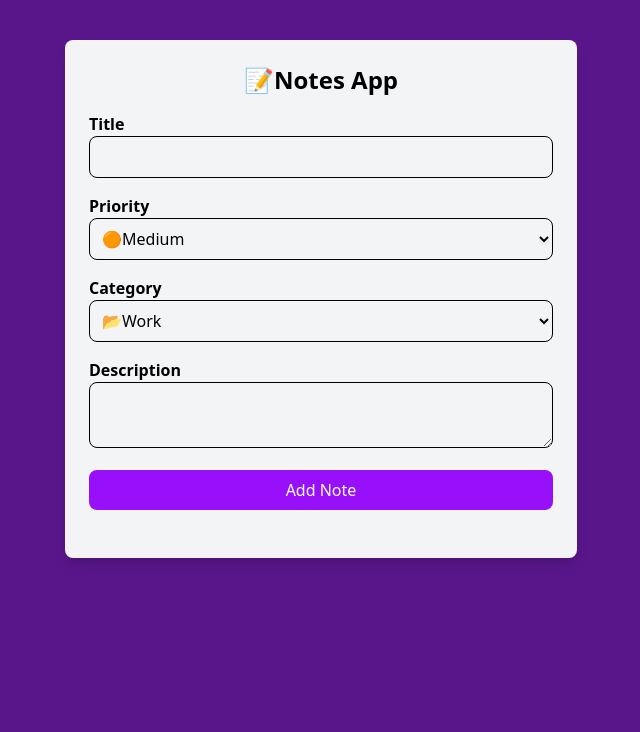
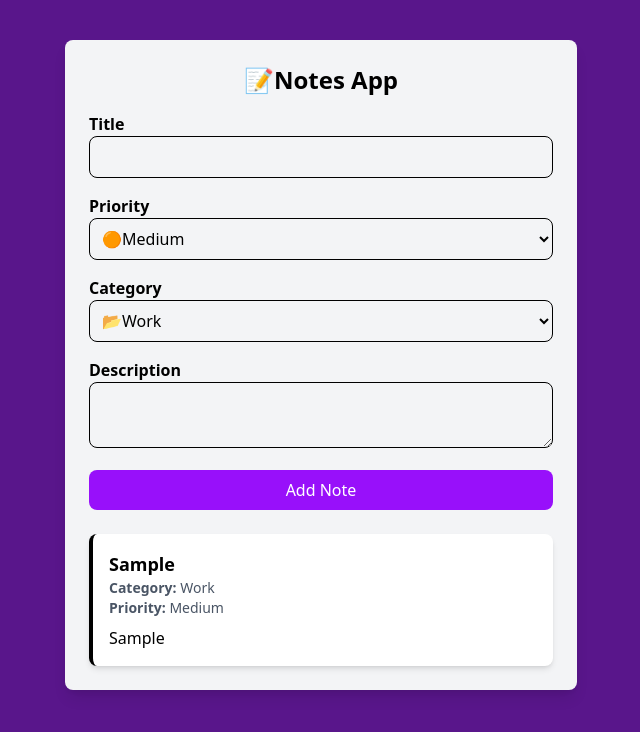
Before and after one commit to Wahed126/Note-app, a React (Vite) app: page / in a window 1280 px wide. Both pictures are taken after typing "Sample", "Sample" into the empty fields and a click on the button "Add Note". Shown: the top 732 px of the page, without its empty margins (319-959 px from the left). Built offline with nearby package versions, Linux system fonts and the light colour scheme.

Commit message:
Displaying the notes.

```diff
--- a/src/App.jsx
+++ b/src/App.jsx
@@ -1,5 +1,6 @@
 import { useState } from "react";
 import NoteForm from "./components/NoteForm";
+import NoteList from "./components/NoteList";
 const App = () => {
   const [notes, setNotes] = useState([]);
   return (
@@ -7,6 +8,7 @@
       <h2 className="text-2xl font-bold mb-4 text-center">📝Notes App</h2>
 
       <NoteForm notes={notes} setNotes={setNotes} />
+      <NoteList notes={notes} />
     </div>
   );
 };
--- /dev/null
+++ b/src/components/NoteList.jsx
@@ -0,0 +1,28 @@
+const NoteList = ({ notes }) => {
+  if (notes.length === 0) {
+    return <p className="text-center text-gray-500">No Notes Yet.</p>;
+  }
+  return (
+    <div className="space-y-4">
+      {notes.map((note) => (
+        <div
+          key={note.id}
+          className="p-4 bg-white rounded-lg shadow-md border-l-4"
+        >
+          <h3 className="text-lg font-bold">{note.title}</h3>
+          <p className="text-sm text-gray-600">
+            <strong>Category: </strong>
+            {note.category}
+          </p>
+          <p className="text-sm text-gray-600">
+            <strong>Priority: </strong>
+            {note.priority}
+          </p>
+          <p className="mt-2">{note.description}</p>
+        </div>
+      ))}
+    </div>
+  );
+};
+
+export default NoteList;
```
